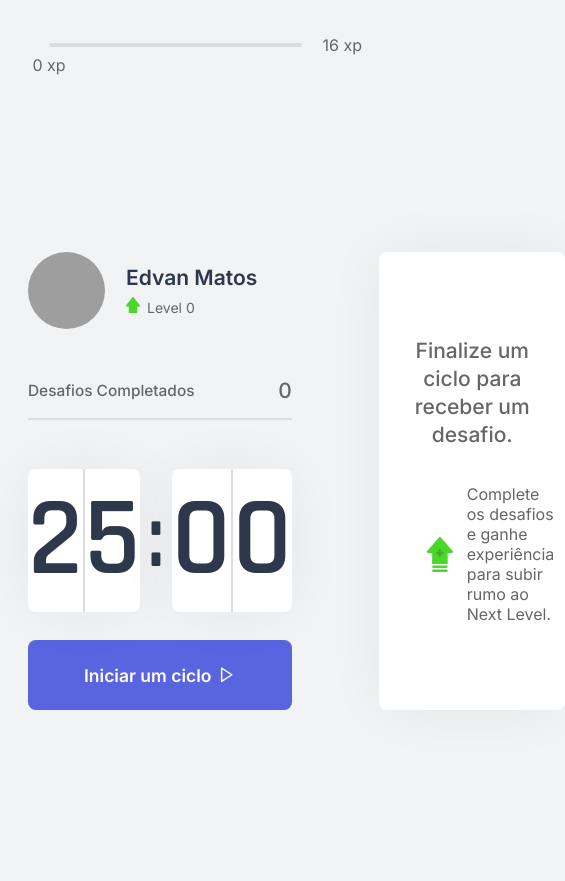
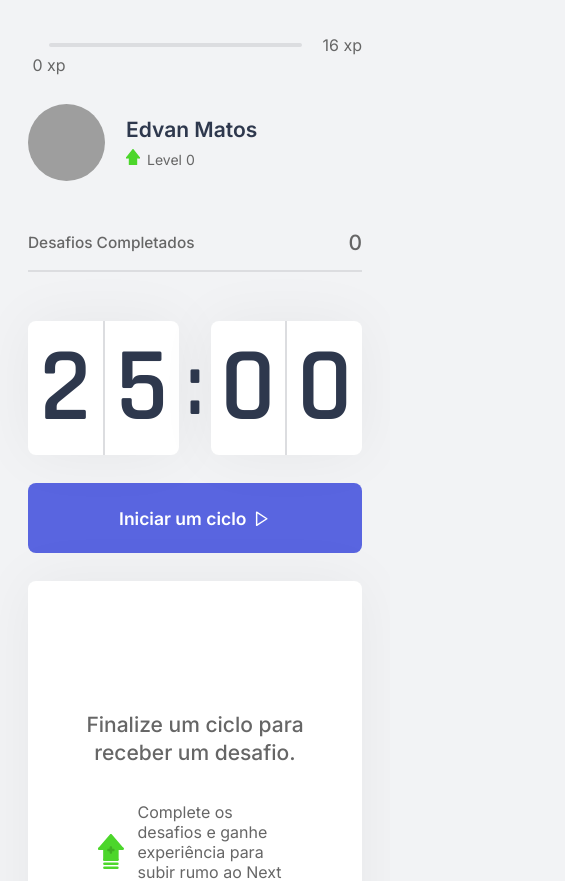
Before and after one commit to edvansts/mova-se, a Next.js app: page / in a window 390 px wide. Shown: the top 881 px of the page, 565 px wide, since content can reach past the window. Before the commit the page ends 844 px from the top, so only its background shows below. Built offline with nearby package versions, Linux system fonts and the light colour scheme; grey boxes are pictures that could not be loaded.

Commit message:
feat: mobileResponsive and html language added

```diff
--- a/src/components/ChallengeBox.tsx
+++ b/src/components/ChallengeBox.tsx
@@ -1,4 +1,4 @@
-import React, { useContext } from 'react';
+import React, { useContext, useEffect } from 'react';
 import { ChallengesContext } from '../contexts/ChallengesContext';
 import { CountdownContext } from '../contexts/CountdownContext';
 
@@ -13,8 +13,21 @@ const ChallengeBox: React.FC = () => {
         successfullyChallenge,
     } = useContext(ChallengesContext);
 
+    useEffect(() => {
+        if (currentChallenge) {
+            const challengeElement = document.querySelector(
+                `.${styles.challengeBoxContainer}`,
+            );
 
-    function handleChallengeSucceeded(){
+            if (challengeElement) {
+                challengeElement.scrollIntoView();
+            }else {
+
+            }
+        }
+    }, [currentChallenge]);
+
+    function handleChallengeSucceeded() {
         successfullyChallenge();
         resetCountdown();
     }
--- a/src/components/Countdown.tsx
+++ b/src/components/Countdown.tsx
@@ -1,6 +1,5 @@
-import React, { useContext, useEffect, useState } from 'react';
+import React, { useContext, } from 'react';
 import { FiPlay, FiX, FiCheckCircle } from 'react-icons/fi';
-import { ChallengesContext } from '../contexts/ChallengesContext';
 import { CountdownContext } from '../contexts/CountdownContext';
 
 import styles from '../styles/components/Countdown.module.css';
--- a/src/components/ExperienceBar.tsx
+++ b/src/components/ExperienceBar.tsx
@@ -17,8 +17,10 @@ const ExperienceBar: React.FC = () => {
 
     return (
         <header className={styles.experienceBar}>
-            {currentLevelExperience != currentExperience && (
+            {currentLevelExperience != currentExperience ? (
                 <span>{currentLevelExperience} xp</span>
+            ) : (
+                ''
             )}
             <div>
                 <div style={{ width: `${percentageToNextLevel || 0}%` }} />
--- a/src/components/LevelUpModal.tsx
+++ b/src/components/LevelUpModal.tsx
@@ -6,7 +6,7 @@ import { FiTwitter } from 'react-icons/fi';
 import { ChallengesContext } from '../contexts/ChallengesContext';
 
 const LevelUpModal: React.FC = () => {
-    const { level, closeLevelUpModal} = useContext(ChallengesContext);
+    const { level, closeLevelUpModal } = useContext(ChallengesContext);
 
     return (
         <div className={styles.overlay} onClick={closeLevelUpModal}>
@@ -21,12 +21,14 @@ const LevelUpModal: React.FC = () => {
                     <div>{level}</div>
                     <strong>Parabéns</strong>
                     <p>Você alcançou um novo level</p>
-                    <button>
-                        Compartilhar no twitter{' '}
-                        <FiTwitter
-                            style={{ marginLeft: '0.5rem' }}
-                            fill="white"
-                        />
+                    <button type="button">
+                        <span>
+                            Compartilhar no twitter{' '}
+                            <FiTwitter
+                                style={{ marginLeft: '0.5rem' }}
+                                fill="white"
+                            />
+                        </span>
                     </button>
                 </main>
             </div>
--- a/src/pages/_document.tsx
+++ b/src/pages/_document.tsx
@@ -3,7 +3,8 @@ import Document, { Html, Head, Main, NextScript } from "next/document";
 export default class MyDocument extends Document {
   render() {
     return (
-      <Html>
+      <Html lang="pt-BR">
+
         <Head>
           <link rel="shortcut icon" href="favicon.png" type="image/png" />
           <link rel="preconnect" href="https://fonts.gstatic.com" />
--- a/src/pages/index.tsx
+++ b/src/pages/index.tsx
@@ -50,9 +50,9 @@ export const getServerSideProps: GetServerSideProps = async context => {
     } = context.req.cookies;
 
     const userInfo = {
-        level: Number(level),
-        currentExperience: Number(currentExperience),
-        challengesCompleted: Number(challengesCompleted),
+        level: Number(level) || 0,
+        currentExperience: Number(currentExperience) || 0,
+        challengesCompleted: Number(challengesCompleted) || 0,
     };
 
     return {
--- a/src/styles/components/Countdown.module.css
+++ b/src/styles/components/Countdown.module.css
@@ -25,7 +25,7 @@
     background-color: var(--white);
     border-radius: 8px;
 
-    font-size: 8rem;
+    font-size: 7.5rem;
     text-align: center;
 }
 
--- a/src/styles/components/LevelUpModal.module.css
+++ b/src/styles/components/LevelUpModal.module.css
@@ -80,6 +80,7 @@
 
 .modalContainer > main > button {
     margin-top: 2rem;
+    padding: 1rem;
 
     width: 100%;
     height: 3rem;
@@ -105,3 +106,9 @@
 .modalContainer > main > button:hover {
     filter: saturate(0.9);
 }
+
+@media (max-width: 768px){
+    .modalContainer {
+        margin: 0 2rem;
+    }
+}
--- a/src/styles/pages/Home.module.css
+++ b/src/styles/pages/Home.module.css
@@ -17,3 +17,17 @@
     gap: 6.25rem;
     align-content: center;
 }
+
+@media (max-width: 768px) {
+    .container {
+        width: 100%;
+        height: 100%;
+    }
+    .container > section {
+        grid-template-columns: 1fr;
+        grid-template-rows: 1fr 1fr;
+        gap: 2rem;
+
+        margin-top: 3.5rem;
+    }
+}
```
Also changed, not shown: 1 other file (tests, documents, lock files or other folders). Lines whose indentation alone changed are shown as unchanged.
